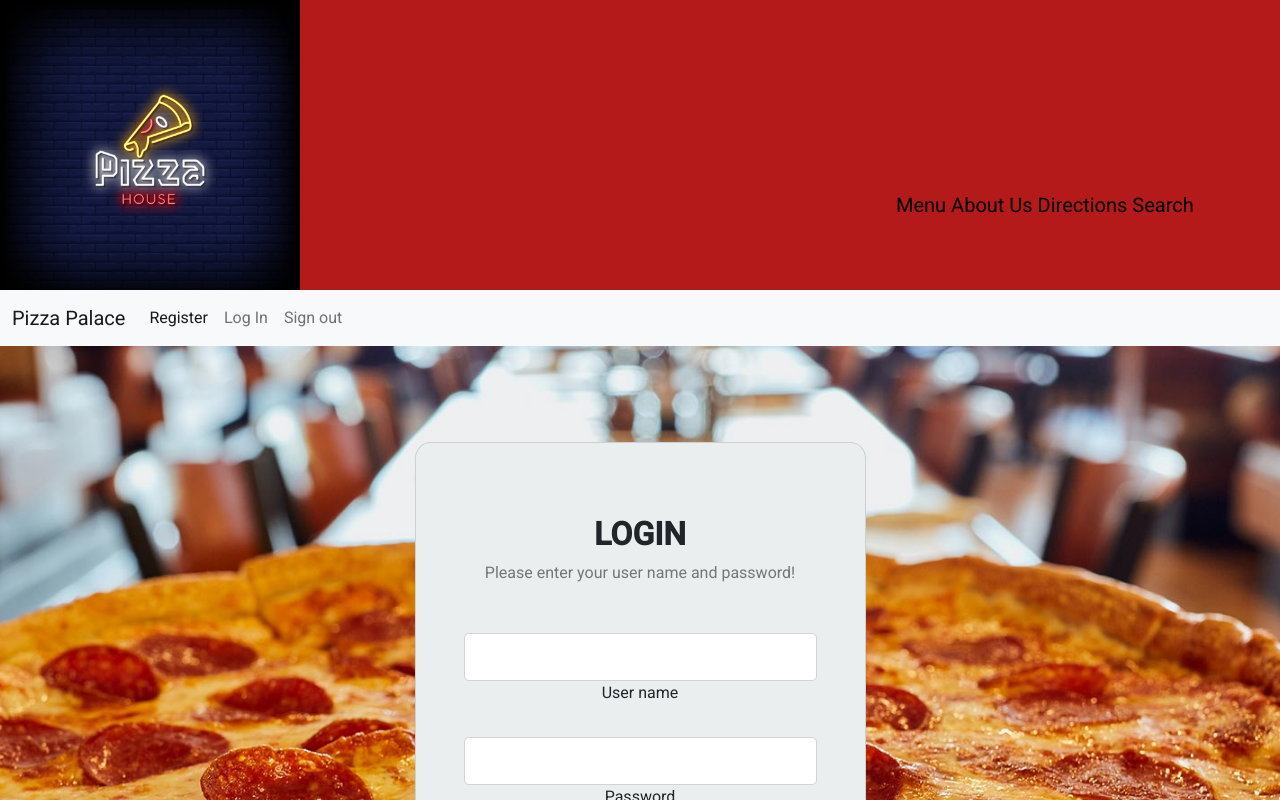
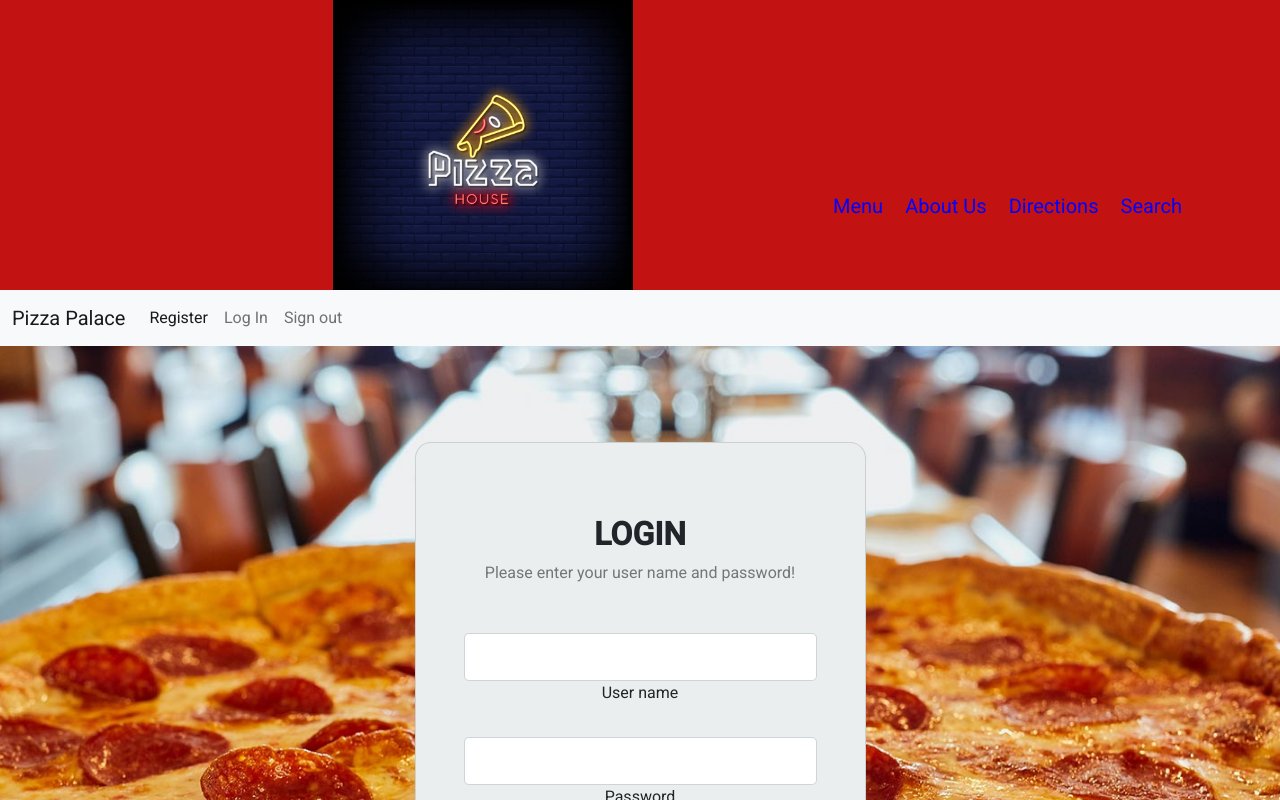
Before and after one commit to pizza-palace-bunch-a-guys-project-2/fe, an Angular app: page /login in a window 1280 px wide. Shown: the top 800 px of the page. Built offline with nearby package versions, Linux system fonts and the light colour scheme.

Commit message:
update header 11/2

```diff
--- a/src/app/header3/header3.component.css
+++ b/src/app/header3/header3.component.css
@@ -1,6 +1,6 @@
 .navbar{
 
-    background-color: rgb(180, 26, 26);
+    background-color: rgb(194, 18, 18) ;
 
     width: 100%;
 
@@ -34,7 +34,7 @@
         z-index:1;
         position:absolute;
         top:0px;
-        margin-left: 0%;
+        margin-left: 26%;
 
 
 
@@ -45,7 +45,8 @@
        top:200px;
        font-size:20px;
        position:absolute;
-       left:70%;
+       left:65%;
+       color:blue;
 
     }
 
--- a/src/app/header3/header3.component.ts
+++ b/src/app/header3/header3.component.ts
@@ -8,7 +8,7 @@ import { Component, OnInit } from '@angular/core';
 
       <!-- logo --> <!---->
    <!--  <div class="navbar-brand"> -->
-   <div class="navbar"><div class="title1"> </div> <div class="mendiv">Menu About Us Directions Search</div>
+   <div class="navbar"><div class="title1"> </div> <div class="mendiv"><table><tr><td>Menu</td><td width="20"></td> <td>About Us</td><td width="20"></td> <td>Directions</td><td width="20"></td> <td>Search</td></tr></table></div>
 
 
       </div><div id="im1"> </div>
```
